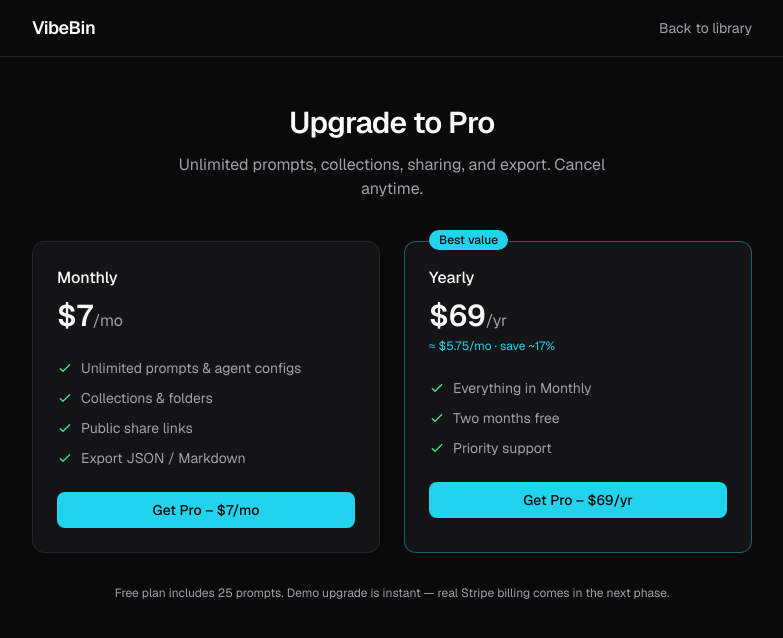
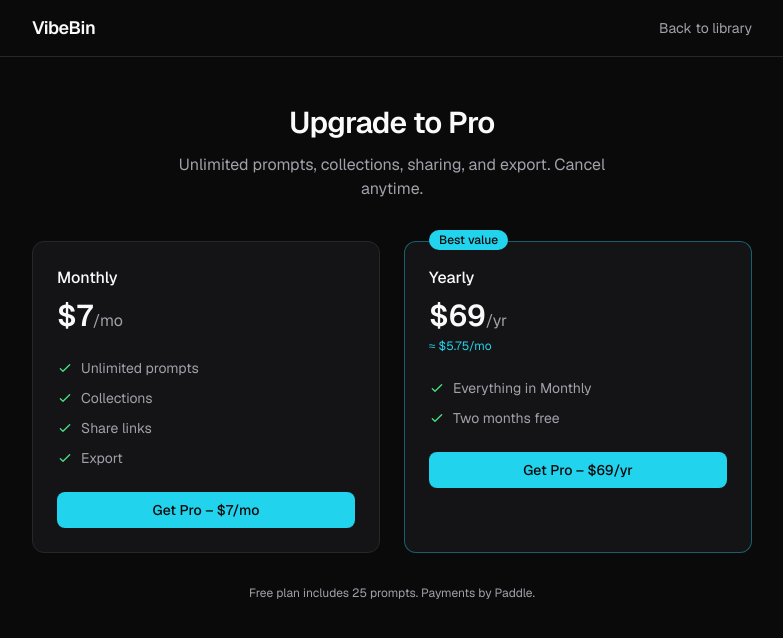
Before and after one commit to ron4veterans-cmd/vibebin, a Next.js app: page /upgrade in a window 1280 px wide. Shown: the top 638 px of the page, without its empty margins (248-1031 px from the left). Built offline with nearby package versions, Linux system fonts and the light colour scheme.

Commit message:
Wire upgrade to Paddle

```diff
--- a/src/app/upgrade/page.tsx
+++ b/src/app/upgrade/page.tsx
@@ -1,8 +1,7 @@
 "use client";
 
 import Link from "next/link";
-import { useRouter } from "next/navigation";
-import { getLocalUser, setLocalUser } from "@/lib/store";
+import { useState } from "react";
 import { Button } from "@/components/Button";
 import {
   FREE_PROMPT_LIMIT,
@@ -12,30 +11,46 @@
 import { IconCheck } from "@/components/Icons";
 
 export default function UpgradePage() {
-  const router = useRouter();
-  const user = typeof window !== "undefined" ? getLocalUser() : null;
+  const [loading, setLoading] = useState<"monthly" | "yearly" |
+null>(null);
+  const [error, setError] = useState("");
 
-  const activatePro = (plan: "monthly" | "yearly") => {
-    if (!user) {
-      router.push("/login");
+  const startCheckout = (plan: "monthly" | "yearly") => {
+    const token = process.env.NEXT_PUBLIC_PADDLE_CLIENT_TOKEN;
+    const priceId =
+      plan === "yearly"
+        ? process.env.PADDLE_PRICE_YEARLY
+        : process.env.PADDLE_PRICE_MONTHLY;
+
+    if (!token || !priceId) {
+      setError("Paddle is not configured yet.");
       return;
     }
-    // Demo: instantly upgrade. Real Stripe checkout comes next.
-    setLocalUser({ ...user, isPro: true });
-    router.push("/library");
+
+    const script = document.createElement("script");
+    script.src = "https://cdn.paddle.com/paddle/v2/paddle.js";
+    script.onload = () => {
+      // @ts-expect-error
+      Paddle.Environment.set("sandbox");
+      // @ts-expect-error
+      Paddle.Initialize({ token });
+      // @ts-expect-error
+      Paddle.Checkout.open({ items: [{ priceId, quantity: 1 }] });
+    };
+    document.body.appendChild(script);
+    setLoading(plan);
   };
 
   return (
     <div className="min-h-screen flex flex-col">
       <header className="border-b border-border">
-        <div className="max-w-3xl mx-auto px-6 h-14 flex items-center justify-between">
+        <div className="max-w-3xl mx-auto px-6 h-14 flex items-center
+justify-between">
           <Link href="/" className="text-lg font-semibold tracking-tight">
             VibeBin
           </Link>
-          <Link
-            href="/library"
-            className="text-sm text-muted hover:text-foreground"
-          >
+          <Link href="/library" className="text-sm text-muted
+hover:text-foreground">
             Back to library
           </Link>
         </div>
@@ -46,82 +61,74 @@
           Upgrade to Pro
         </h1>
         <p className="mt-3 text-muted text-center max-w-md mx-auto">
-          Unlimited prompts, collections, sharing, and export. Cancel anytime.
+          Unlimited prompts, collections, sharing, and export. Cancel
+anytime.
         </p>
 
+        {error && (
+          <div className="mt-6 max-w-md mx-auto rounded-lg border
+border-destructive/40 bg-destructive/10 p-3 text-sm text-destructive
+text-center">
+            {error}
+          </div>
+        )}
+
         <div className="mt-10 grid sm:grid-cols-2 gap-6">
-          {/* Monthly */}
           <div className="border border-border rounded-xl p-6 bg-surface">
             <h2 className="font-medium">Monthly</h2>
             <p className="mt-2 text-3xl font-semibold">
               ${PRO_MONTHLY_PRICE}
-              <span className="text-base font-normal text-muted">/mo</span>
+              <span className="text-base font-normal
+text-muted">/mo</span>
             </p>
             <ul className="mt-6 space-y-2.5 text-sm text-muted">
-              <li className="flex gap-2">
-                <IconCheck className="w-4 h-4 text-success shrink-0 mt-0.5" />
-                Unlimited prompts & agent configs
-              </li>
-              <li className="flex gap-2">
-                <IconCheck className="w-4 h-4 text-success shrink-0 mt-0.5" />
-                Collections & folders
-              </li>
-              <li className="flex gap-2">
-                <IconCheck className="w-4 h-4 text-success shrink-0 mt-0.5" />
-                Public share links
-              </li>
-              <li className="flex gap-2">
-                <IconCheck className="w-4 h-4 text-success shrink-0 mt-0.5" />
-                Export JSON / Markdown
-              </li>
+              <li className="flex gap-2"><IconCheck className="w-4 h-4
+text-success shrink-0 mt-0.5" /> Unlimited prompts</li>
+              <li className="flex gap-2"><IconCheck className="w-4 h-4
+text-success shrink-0 mt-0.5" /> Collections</li>
+              <li className="flex gap-2"><IconCheck className="w-4 h-4
+text-success shrink-0 mt-0.5" /> Share links</li>
+              <li className="flex gap-2"><IconCheck className="w-4 h-4
+text-success shrink-0 mt-0.5" /> Export</li>
             </ul>
-            <Button
-              className="w-full mt-6"
-              onClick={() => activatePro("monthly")}
-            >
-              Get Pro – ${PRO_MONTHLY_PRICE}/mo
+            <Button className="w-full mt-6" disabled={loading !== null}
+onClick={() => startCheckout("monthly")}>
+              {loading === "monthly" ? "Opening…" : `Get Pro –
+$${PRO_MONTHLY_PRICE}/mo`}
             </Button>
           </div>
 
-          {/* Yearly */}
-          <div className="border border-accent/40 rounded-xl p-6 bg-surface relative">
-            <div className="absolute -top-3 left-6 bg-accent text-background text-xs font-medium px-2.5 py-0.5 rounded-full">
+          <div className="border border-accent/40 rounded-xl p-6
+bg-surface relative">
+            <div className="absolute -top-3 left-6 bg-accent
+text-background text-xs font-medium px-2.5 py-0.5 rounded-full">
               Best value
             </div>
             <h2 className="font-medium">Yearly</h2>
             <p className="mt-2 text-3xl font-semibold">
               ${PRO_YEARLY_PRICE}
-              <span className="text-base font-normal text-muted">/yr</span>
+              <span className="text-base font-normal
+text-muted">/yr</span>
             </p>
-            <p className="text-xs text-accent mt-1">
-              ≈ ${(PRO_YEARLY_PRICE / 12).toFixed(2)}/mo · save ~17%
-            </p>
+            <p className="text-xs text-accent mt-1">≈ ${(PRO_YEARLY_PRICE
+/ 12).toFixed(2)}/mo</p>
             <ul className="mt-6 space-y-2.5 text-sm text-muted">
-              <li className="flex gap-2">
-                <IconCheck className="w-4 h-4 text-success shrink-0 mt-0.5" />
-                Everything in Monthly
-              </li>
-              <li className="flex gap-2">
-                <IconCheck className="w-4 h-4 text-success shrink-0 mt-0.5" />
-                Two months free
-              </li>
-              <li className="flex gap-2">
-                <IconCheck className="w-4 h-4 text-success shrink-0 mt-0.5" />
-                Priority support
-              </li>
+              <li className="flex gap-2"><IconCheck className="w-4 h-4
+text-success shrink-0 mt-0.5" /> Everything in Monthly</li>
+              <li className="flex gap-2"><IconCheck className="w-4 h-4
+text-success shrink-0 mt-0.5" /> Two months free</li>
             </ul>
-            <Button
-              className="w-full mt-6"
-              onClick={() => activatePro("yearly")}
-            >
-              Get Pro – ${PRO_YEARLY_PRICE}/yr
+            <Button className="w-full mt-6" disabled={loading !== null}
+onClick={() => startCheckout("yearly")}>
+              {loading === "yearly" ? "Opening…" : `Get Pro –
+$${PRO_YEARLY_PRICE}/yr`}
             </Button>
           </div>
         </div>
 
         <p className="mt-8 text-center text-xs text-muted">
-          Free plan includes {FREE_PROMPT_LIMIT} prompts. Demo upgrade is
-          instant — real Stripe billing comes in the next phase.
+          Free plan includes {FREE_PROMPT_LIMIT} prompts. Payments by
+Paddle.
         </p>
       </main>
     </div>
```
